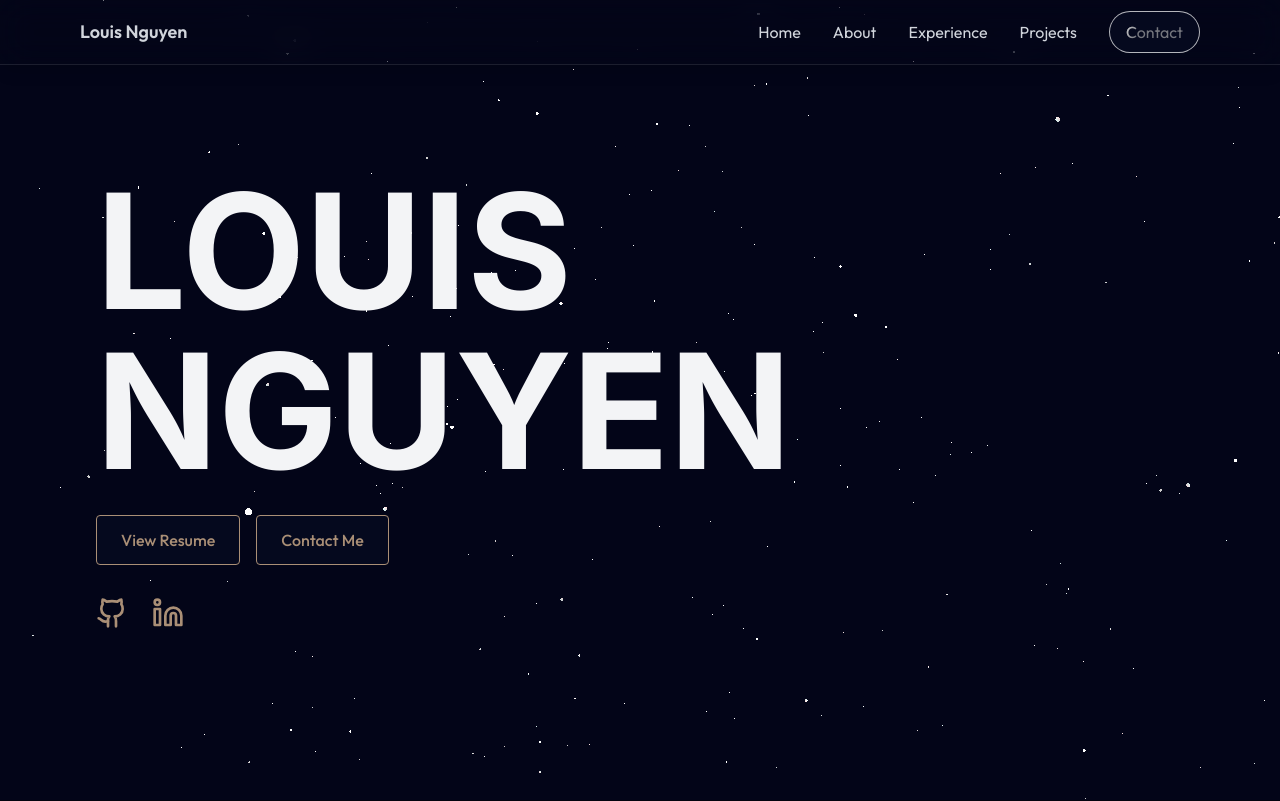
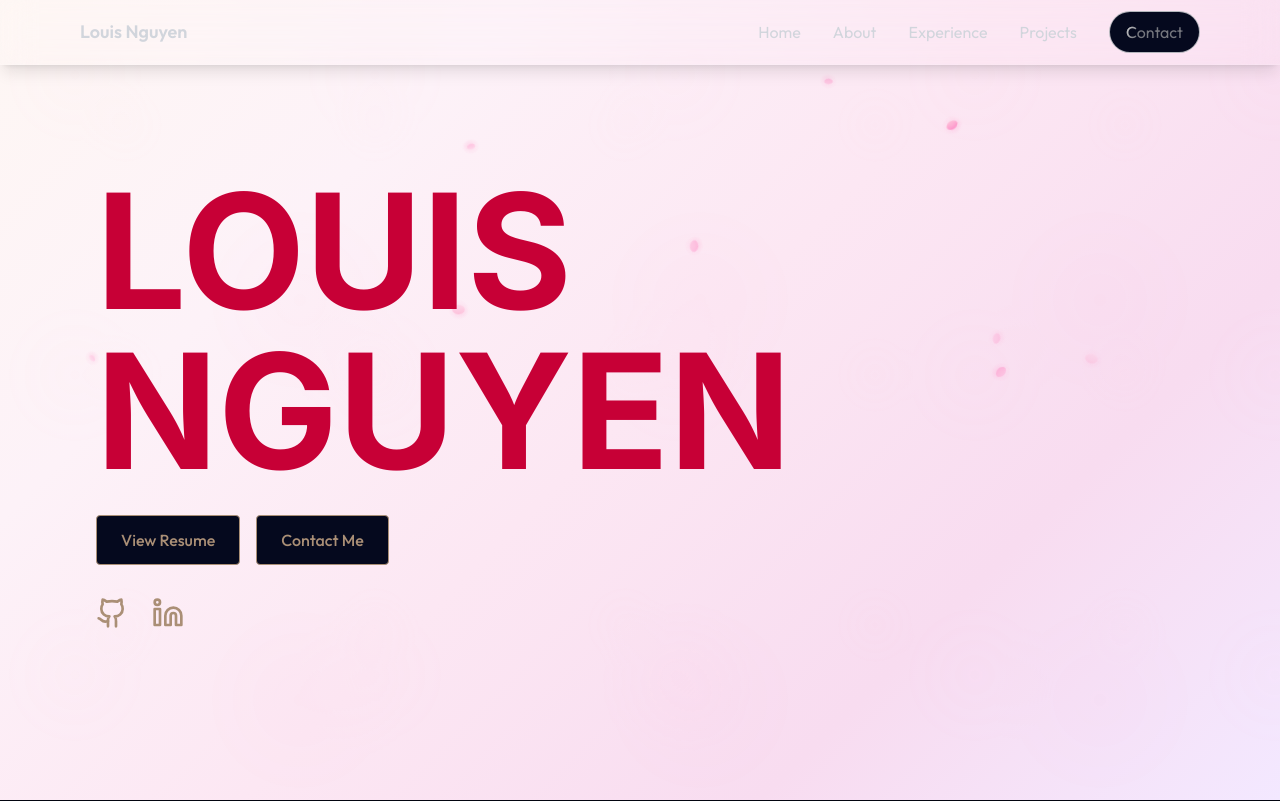
Before and after one commit to louisnguyenn/Louis-Personal-Portfolio, a React (Vite) app: page / in a window 1280 px wide. Shown: the top 801 px of the page. Built offline with nearby package versions, Linux system fonts and the light colour scheme.

Commit message:
trying out a different theme

```diff
--- a/src/components/SakuraBackground.jsx
+++ b/src/components/SakuraBackground.jsx
@@ -1,72 +1,127 @@
-import React, { useState, useEffect, useRef } from 'react';
+import React, { useState, useEffect, useRef, useCallback } from "react";
 
-const SakuraBackground = ({ children }) => {
+const SakuraBackground = ({
+  children,
+  petalCount = 15, // Reduced default count
+  isActive = true, // Allow toggling animation
+  renderBounds = null, // Optional bounds to limit rendering area
+}) => {
   const [petals, setPetals] = useState([]);
   const containerRef = useRef(null);
   const petalIdRef = useRef(0);
+  const animationRef = useRef(null);
+  const lastFrameTime = useRef(0);
+
+  const TARGET_FPS = 60;
+  const FRAME_DURATION = 1000 / TARGET_FPS;
+
+  const createPetal = useCallback(() => {
+    if (!isActive) return;
+
+    const id = petalIdRef.current++;
+    const bounds = renderBounds || {
+      top: 0,
+      left: 0,
+      width: window.innerWidth,
+      height: window.innerHeight,
+    };
+
+    const newPetal = {
+      id,
+      x: Math.random() * bounds.width + bounds.left + bounds.width * 0.2,
+      y: bounds.top - 50,
+      size: Math.random() * 6 + 6, // Reduced size: 6-12px
+      opacity: Math.random() * 0.5 + 0.3, // Reduced opacity: 0.3-0.8
+      rotation: Math.random() * 360,
+      rotationSpeed: (Math.random() - 0.5) * 2, // Reduced rotation speed
+      fallSpeed: Math.random() * 1.5 + 0.8, // Reduced fall speed
+      drift: Math.random() * 1 + 0.3, // Reduced drift
+      color: Math.floor(Math.random() * 4),
+      swayAmplitude: Math.random() * 15 + 8, // Reduced sway
+      swaySpeed: Math.random() * 0.015 + 0.008, // Reduced sway speed
+    };
+
+    setPetals((prev) => [...prev.slice(-(petalCount - 1)), newPetal]); // Limit total petals
+  }, [isActive, petalCount, renderBounds]);
 
   useEffect(() => {
-    const createPetal = () => {
-      const id = petalIdRef.current++;
-      const newPetal = {
-        id,
-        x: Math.random() * window.innerWidth + window.innerWidth * 0.2,
-        y: -50,
-        size: Math.random() * 8 + 8, // 8-16px
-        opacity: Math.random() * 0.6 + 0.4, // 0.4-1.0
-        rotation: Math.random() * 360,
-        rotationSpeed: (Math.random() - 0.5) * 4, // -2 to 2 degrees per frame
-        fallSpeed: Math.random() * 2 + 1, // 1-3px per frame
-        drift: Math.random() * 1.5 + 0.5, // 0.5-2px horizontal drift
-        color: Math.floor(Math.random() * 4), // 4 different pink shades
-        swayAmplitude: Math.random() * 20 + 10, // 10-30px sway
-        swaySpeed: Math.random() * 0.02 + 0.01 // 0.01-0.03 radians
-      };
+    if (!isActive) {
+      setPetals([]);
+      return;
+    }
 
-      setPetals(prev => [...prev, newPetal]);
+    // Create initial petals with staggered timing
+    for (let i = 0; i < Math.min(petalCount, 10); i++) {
+      setTimeout(() => createPetal(), i * 400);
+    }
+
+    // Continuously create new petals less frequently
+    const interval = setInterval(createPetal, 1200);
+
+    return () => clearInterval(interval);
+  }, [createPetal, isActive, petalCount]);
+
+  useEffect(() => {
+    if (!isActive) {
+      if (animationRef.current) {
+        cancelAnimationFrame(animationRef.current);
+      }
+      return;
+    }
+
+    const animationFrame = (currentTime) => {
+      if (currentTime - lastFrameTime.current >= FRAME_DURATION) {
+        setPetals((prevPetals) => {
+          const bounds = renderBounds || {
+            top: 0,
+            left: 0,
+            width: window.innerWidth,
+            height: window.innerHeight,
+          };
+
+          return prevPetals
+            .map((petal) => ({
+              ...petal,
+              y: petal.y + petal.fallSpeed,
+              x:
+                petal.x -
+                petal.drift +
+                Math.sin(petal.y * petal.swaySpeed) *
+                  petal.swayAmplitude *
+                  0.08,
+              rotation: petal.rotation + petal.rotationSpeed,
+              opacity: petal.opacity * 0.999, // Slower fade
+            }))
+            .filter(
+              (petal) =>
+                petal.y < bounds.height + 100 &&
+                petal.opacity > 0.15 &&
+                petal.x > bounds.left - 100 &&
+                petal.x < bounds.left + bounds.width + 100
+            );
+        });
+
+        lastFrameTime.current = currentTime;
+      }
+
+      animationRef.current = requestAnimationFrame(animationFrame);
     };
 
-    // Create initial petals
-    for (let i = 0; i < 20; i++) {
-      setTimeout(() => createPetal(), i * 300);
-    }
+    animationRef.current = requestAnimationFrame(animationFrame);
 
-    // Continuously create new petals
-    const interval = setInterval(createPetal, 800);
-
-    return () => clearInterval(interval);
-  }, []);
-
-  useEffect(() => {
-    const animationFrame = () => {
-      setPetals(prevPetals => {
-        return prevPetals
-          .map(petal => ({
-            ...petal,
-            y: petal.y + petal.fallSpeed,
-            x: petal.x - petal.drift + Math.sin(petal.y * petal.swaySpeed) * petal.swayAmplitude * 0.1,
-            rotation: petal.rotation + petal.rotationSpeed,
-            opacity: petal.opacity * 0.9995 // Gradual fade
-          }))
-          .filter(petal => petal.y < window.innerHeight + 100 && petal.opacity > 0.1);
-      });
+    return () => {
+      if (animationRef.current) {
+        cancelAnimationFrame(animationRef.current);
+      }
     };
-
-    const animate = () => {
-      animationFrame();
-      requestAnimationFrame(animate);
-    };
-
-    const animationId = requestAnimationFrame(animate);
-    return () => cancelAnimationFrame(animationId);
-  }, []);
+  }, [isActive, renderBounds]);
 
   const getColor = (colorIndex) => {
     const colors = [
-      'linear-gradient(45deg, #ff69b4, #ffb3d9)',
-      'linear-gradient(45deg, #ff1493, #ffc0cb)',
-      'linear-gradient(45deg, #ff6fa8, #ffd6e8)',
-      'linear-gradient(45deg, #ff91c7, #ffe0f0)'
+      "linear-gradient(45deg, #ff69b4, #ffb3d9)",
+      "linear-gradient(45deg, #ff1493, #ffc0cb)",
+      "linear-gradient(45deg, #ff6fa8, #ffd6e8)",
+      "linear-gradient(45deg, #ff91c7, #ffe0f0)",
     ];
     return colors[colorIndex];
   };
@@ -82,19 +137,20 @@ const SakuraBackground = ({ children }) => {
         opacity: petal.opacity,
         transform: `rotate(${petal.rotation}deg)`,
         background: getColor(petal.color),
-        borderRadius: '50% 10px 50% 10px',
-        boxShadow: '0 2px 4px rgba(255, 105, 180, 0.3)',
-        filter: 'blur(0.5px)',
-        zIndex: 1
+        borderRadius: "50% 10px 50% 10px",
+        boxShadow: "0 2px 4px rgba(255, 105, 180, 0.3)",
+        filter: "blur(0.5px)",
+        zIndex: 1,
       }}
     >
       {/* Outer glow effect */}
       <div
         className="absolute -inset-1 opacity-60"
         style={{
-          background: 'radial-gradient(ellipse at center, rgba(255, 182, 217, 0.6), transparent)',
-          borderRadius: '50% 10px 50% 10px',
-          zIndex: -1
+          background:
+            "radial-gradient(ellipse at center, rgba(255, 182, 217, 0.6), transparent)",
+          borderRadius: "50% 10px 50% 10px",
+          zIndex: -1,
         }}
       />
     </div>
@@ -105,8 +161,9 @@ const SakuraBackground = ({ children }) => {
       ref={containerRef}
       className="fixed inset-0 overflow-hidden"
       style={{
-        background: 'linear-gradient(135deg, #fef7f4 0%, #fdf2f8 25%, #fce7f3 50%, #f8dcf0 75%, #f3e8ff 100%)',
-        zIndex: -1
+        background:
+          "linear-gradient(135deg, #fef7f4 0%, #fdf2f8 25%, #fce7f3 50%, #f8dcf0 75%, #f3e8ff 100%)",
+        zIndex: -1,
       }}
     >
       {/* Subtle texture overlay */}
@@ -118,19 +175,69 @@ const SakuraBackground = ({ children }) => {
             radial-gradient(circle at 75% 75%, rgba(255, 105, 180, 0.1) 0%, transparent 25%),
             radial-gradient(circle at 50% 50%, rgba(255, 192, 203, 0.1) 0%, transparent 25%)
           `,
-          backgroundSize: '300px 300px, 400px 400px, 250px 250px'
+          backgroundSize: "300px 300px, 400px 400px, 250px 250px",
         }}
       />
 
       {/* Falling petals */}
-      {petals.map(petal => (
+      {petals.map((petal) => (
         <Petal key={petal.id} petal={petal} />
       ))}
 
       {/* Content wrapper */}
-      <div className="relative z-10 min-h-screen">
-        {children}
-      </div>
+      <div className="relative z-10 min-h-screen">{children}</div>
     </div>
   );
 };
+
+// Optimized section-specific sakura component
+const SakuraSectionWrapper = ({
+  children,
+  className = "",
+  enableSakura = true,
+}) => {
+  const [isVisible, setIsVisible] = useState(false);
+  const sectionRef = useRef(null);
+
+  useEffect(() => {
+    if (!enableSakura) return;
+
+    const observer = new IntersectionObserver(
+      ([entry]) => {
+        setIsVisible(entry.isIntersecting);
+      },
+      {
+        threshold: 0.1, // Trigger when 10% visible
+        rootMargin: "100px", // Start animation 100px before entering viewport
+      }
+    );
+
+    if (sectionRef.current) {
+      observer.observe(sectionRef.current);
+    }
+
+    return () => observer.disconnect();
+  }, [enableSakura]);
+
+  return (
+    <div ref={sectionRef} className={`relative ${className}`}>
+      {enableSakura && isVisible && (
+        <div className="absolute inset-0 overflow-hidden pointer-events-none">
+          <SakuraBackground
+            petalCount={8}
+            isActive={isVisible}
+            renderBounds={{
+              top: 0,
+              left: 0,
+              width: window.innerWidth,
+              height: sectionRef.current?.offsetHeight || window.innerHeight,
+            }}
+          />
+        </div>
+      )}
+      <div className="relative z-10">{children}</div>
+    </div>
+  );
+};
+
+export default SakuraBackground;
--- a/src/components/sections/Home.jsx
+++ b/src/components/sections/Home.jsx
@@ -1,6 +1,7 @@
 import { Github, Linkedin } from "lucide-react";
 import { useEffect, useState } from "react";
-import AnimateContent from '../AnimateContent';
+import AnimateContent from "../AnimateContent";
+import SakuraBackground from "../SakuraBackground";
 
 export const Home = () => {
   const [text, setText] = useState("");
@@ -40,6 +41,7 @@ export const Home = () => {
 
   return (
     <section id="home" className="min-h-screen flex items-center relative">
+      <SakuraBackground asOverlay={true} petalCount={10} isActive={true} />
       <div className="max-w-6xl mx-auto px-8 w-full">
         <div className="text-left z-10">
           <h1 className="text-9xl font-bold mb-6">
@@ -58,7 +60,9 @@ export const Home = () => {
               scale={1.1}
               threshold={0.2}
               delay={0.1}
-            >LOUIS</AnimateContent>
+            >
+              <span className="text-rose-700">LOUIS</span>
+            </AnimateContent>
 
             <AnimateContent
               distance={150}
@@ -71,7 +75,9 @@ export const Home = () => {
               scale={1.1}
               threshold={0.2}
               delay={0.3}
-            >NGUYEN</AnimateContent>
+            >
+              <span className="text-rose-700">NGUYEN</span>
+            </AnimateContent>
             {/* {text} */}
             {/* <span className="animate-blink ml-1">|</span> */}
           </h1>
@@ -107,8 +113,20 @@ export const Home = () => {
             delay={0.5}
           >
             <div className="flex space-x-4 mb-8">
-              <a href="/Louis_Nguyen_Resume.pdf" target="_blank" rel="noopener noreferrer" className="bg-[#05091e] border border-[#AA8F76] text-[#AA8F76] py-3 px-6 rounded font-medium transition-all duration-200 hover:-translate-y-1 hover:bg-blue-500/20 active:bg-white active:text-[#05091e]">View Resume</a>
-              <a href="#contact" className="bg-[#05091e] border border-[#AA8F76] text-[#AA8F76] py-3 px-6 rounded font-medium transition-all duration-200 hover:-translate-y-1 hover:bg-blue-500/20 active:bg-white active:text-[#05091e]">Contact Me</a>
+              <a
+                href="/Louis_Nguyen_Resume.pdf"
+                target="_blank"
+                rel="noopener noreferrer"
+                className="bg-[#05091e] border border-[#AA8F76] text-[#AA8F76] py-3 px-6 rounded font-medium transition-all duration-200 hover:-translate-y-1 hover:bg-blue-500/20 active:bg-white active:text-[#05091e]"
+              >
+                View Resume
+              </a>
+              <a
+                href="#contact"
+                className="bg-[#05091e] border border-[#AA8F76] text-[#AA8F76] py-3 px-6 rounded font-medium transition-all duration-200 hover:-translate-y-1 hover:bg-blue-500/20 active:bg-white active:text-[#05091e]"
+              >
+                Contact Me
+              </a>
             </div>
           </AnimateContent>
 
@@ -125,16 +143,26 @@ export const Home = () => {
             delay={0.7}
           >
             <div className="flex space-x-6">
-              <a href="https://github.com/louisnguyenn" target="_blank" rel="noopener noreferrer" className="text-[#AA8F76] hover:text-white transition-all duration-300 hover:-translate-y-1">
+              <a
+                href="https://github.com/louisnguyenn"
+                target="_blank"
+                rel="noopener noreferrer"
+                className="text-[#AA8F76] hover:text-white transition-all duration-300 hover:-translate-y-1"
+              >
                 <Github size={32} />
               </a>
-              <a href="https://www.linkedin.com/in/louisnguyenn/" target="_blank" rel="noopener noreferrer" className="text-[#AA8F76] hover:text-white transition-all duration-300 hover:-translate-y-1">
+              <a
+                href="https://www.linkedin.com/in/louisnguyenn/"
+                target="_blank"
+                rel="noopener noreferrer"
+                className="text-[#AA8F76] hover:text-white transition-all duration-300 hover:-translate-y-1"
+              >
                 <Linkedin size={32} />
               </a>
             </div>
           </AnimateContent>
         </div>
       </div>
-    </section >
+    </section>
   );
 };
--- a/src/pages/Blog1.jsx
+++ b/src/pages/Blog1.jsx
@@ -10,7 +10,6 @@ export const Blog1 = () => {
   return (
     <>
       <h2>Coming soon...</h2>
-      <button onclick={navigateHome}></button>
     </>
   );
 };
--- a/src/pages/Hero.jsx
+++ b/src/pages/Hero.jsx
@@ -1,16 +1,17 @@
-import { useState } from 'react';
-import { Background } from '../components/Background'
-import Particles from '../components/Particles';
-import { Navbar } from '../components/Navbar'; // importing navbar component
-import { MobileMenu } from '../components/MobileMenu';
-import { Home } from '../components/sections/Home';
-import { About } from '../components/sections/About';
-import { Experience } from '../components/sections/Experience';
-import { Projects } from '../components/sections/Projects';
-import { Contact } from '../components/sections/Contact';
-import { Footer } from '../components/sections/Footer';
-import "../index.css"
-import "../App.css"
+import { useState } from "react";
+import { Background } from "../components/Background";
+import Particles from "../components/Particles";
+import SakuraBackground from "../components/SakuraBackground";
+import { Navbar } from "../components/Navbar"; // importing navbar component
+import { MobileMenu } from "../components/MobileMenu";
+import { Home } from "../components/sections/Home";
+import { About } from "../components/sections/About";
+import { Experience } from "../components/sections/Experience";
+import { Projects } from "../components/sections/Projects";
+import { Contact } from "../components/sections/Contact";
+import { Footer } from "../components/sections/Footer";
+import "../index.css";
+import "../App.css";
 
 export const Hero = () => {
   // declaring a use state for the menu
@@ -18,17 +19,19 @@ export const Hero = () => {
 
   return (
     <>
-      <div style={{ position: 'relative', width: '100%', minHeight: '100vh' }}>
-        <div style={{
-          position: 'fixed',
-          top: 0,
-          left: 0,
-          width: '100%',
-          height: '100%',
-          zIndex: 0,
-          overflow: 'hidden'
-        }}>
-          <Particles
+      <div style={{ position: "relative", width: "100%", minHeight: "100vh" }}>
+        <div
+          style={{
+            position: "fixed",
+            top: 0,
+            left: 0,
+            width: "100%",
+            height: "100%",
+            zIndex: 0,
+            overflow: "hidden",
+          }}
+        >
+          {/* <Particles
             particleColors={['#ffffff', '#ffffff']}
             particleCount={2000}
             particleSpread={25}
@@ -38,12 +41,17 @@ export const Hero = () => {
             alphaParticles={false}
             disableRotation={true}
             className="w-full h-full"
-          />
+          /> */}
         </div>
 
-        <div className={`transition-opacity duration-700`} style={{ position: 'relative', zIndex: 10 }}>
-          <Navbar menuOpen={menuOpen} setMenuOpen={setMenuOpen} /> {/* calling navbar component */}
-          <MobileMenu menuOpen={menuOpen} setMenuOpen={setMenuOpen} /> {/* calling mobile navbar component */}
+        <div
+          className={`transition-opacity duration-700`}
+          style={{ position: "relative", zIndex: 10 }}
+        >
+          <Navbar menuOpen={menuOpen} setMenuOpen={setMenuOpen} />{" "}
+          {/* calling navbar component */}
+          <MobileMenu menuOpen={menuOpen} setMenuOpen={setMenuOpen} />{" "}
+          {/* calling mobile navbar component */}
           <Home />
           <About />
           <Experience />
@@ -56,4 +64,4 @@ export const Hero = () => {
       </div>
     </>
   );
-}
+};
```
